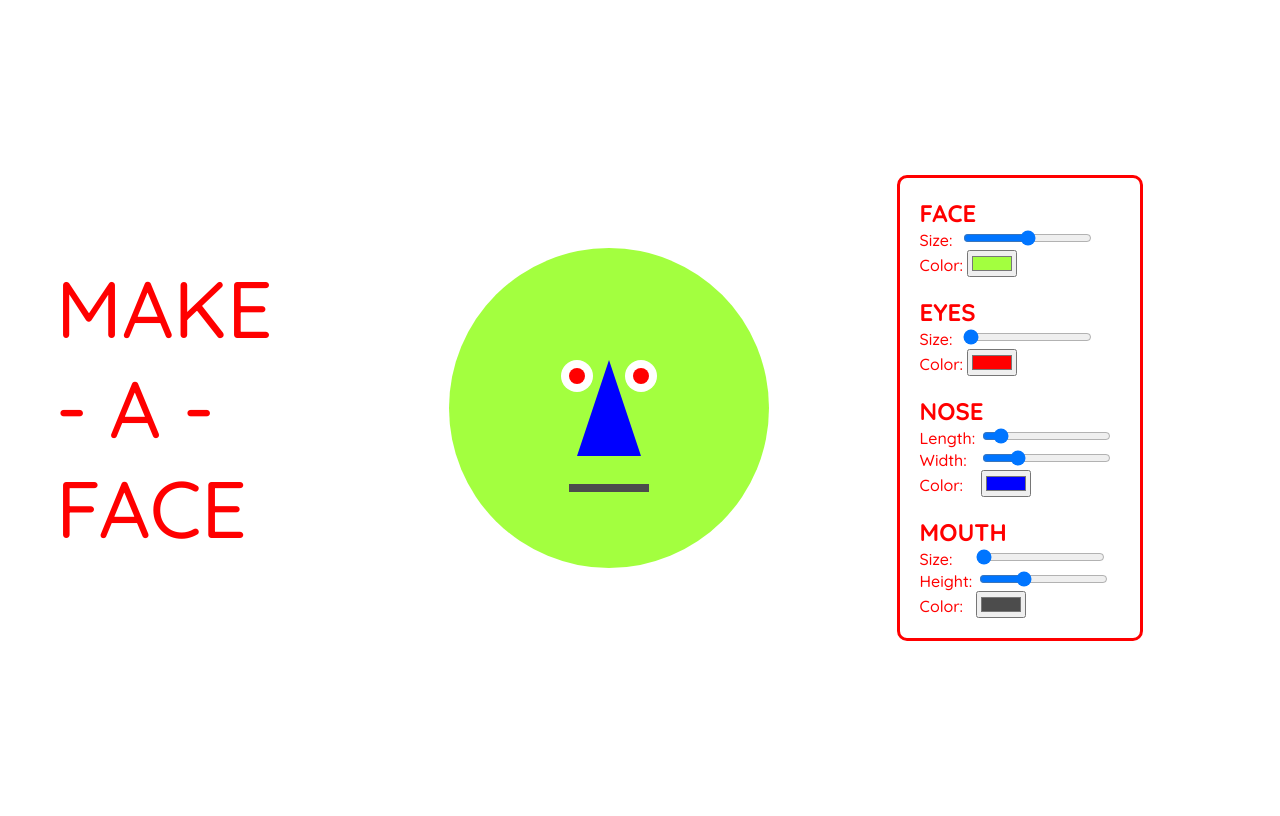
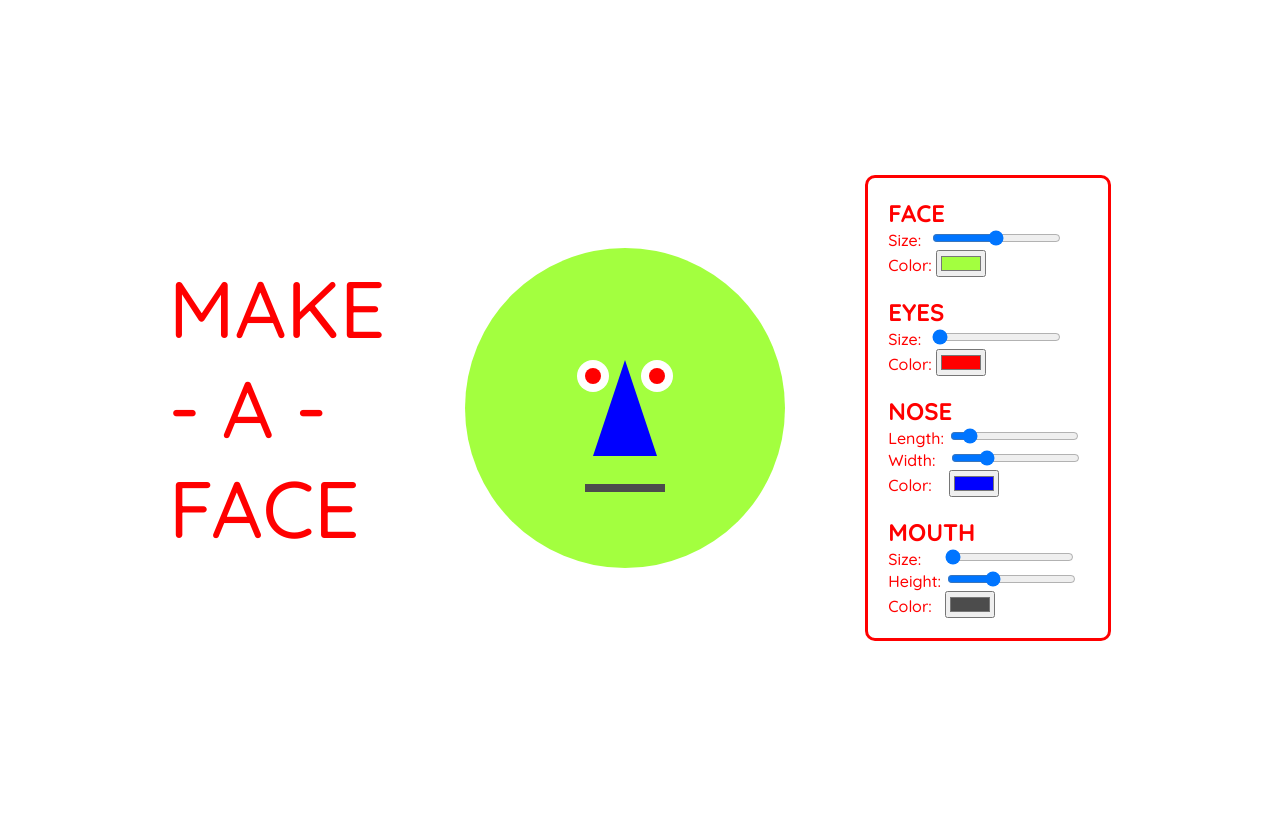
Before and after one commit to fenglish/make_a_face_app, a PHP site: page / in a window 1280 px wide. Run offline with PHP 8.4, Linux system fonts and the light colour scheme.

```diff
--- a/style.css
+++ b/style.css
@@ -26,7 +26,7 @@ body {
   font-family: 'Quicksand', sans-serif;
   font-weight: 500;
   display: flex;
-  flex:1;
+  justify-content: center;
   min-height: 100vh;
   align-items: center;
 }
@@ -34,7 +34,6 @@ body {
 .title {
   font-size: 5rem;
   color: #ff0000;
-  margin: 3rem;
   position: relative;
 }
 
@@ -42,7 +41,6 @@ body {
   width: 30rem;
   height: 30rem;
   position: relative;
-  margin: 3rem;
 }
 
 .outline {
```
Also changed, not shown: README.md, home.png (added).
